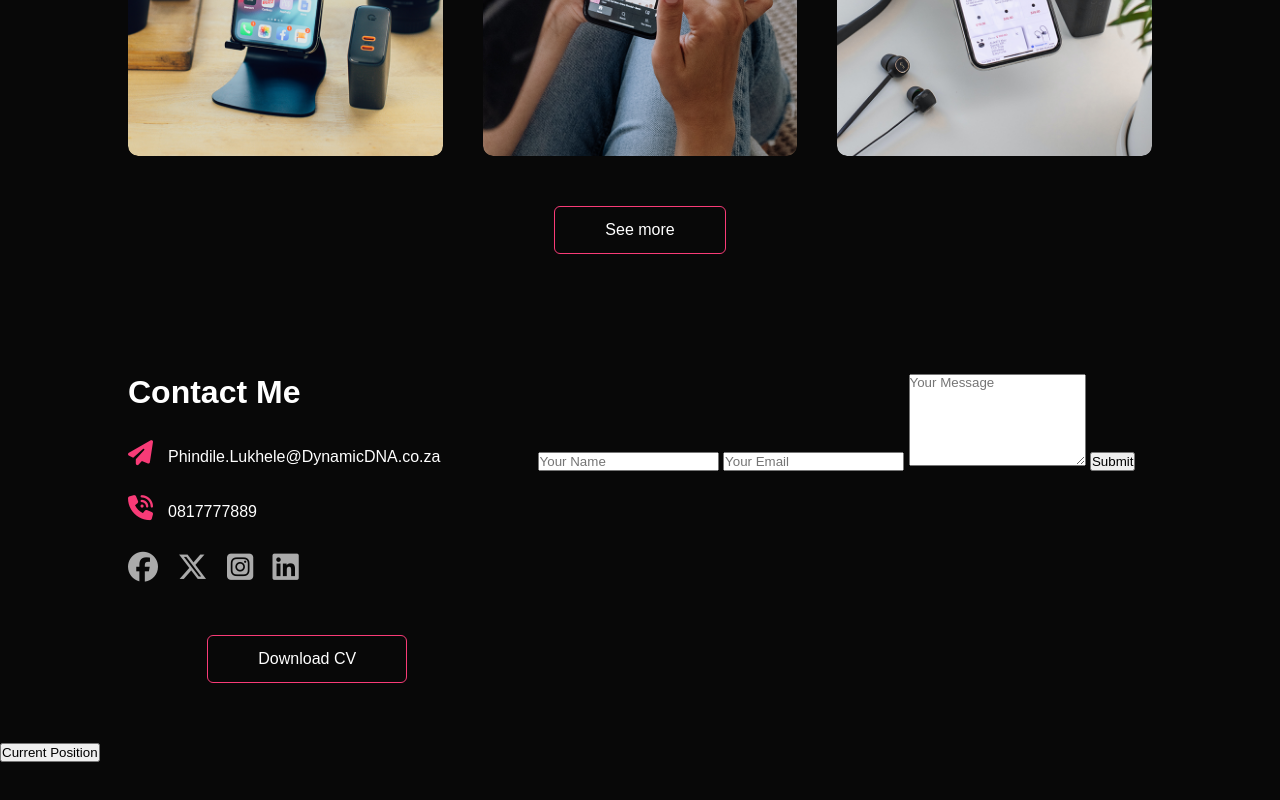
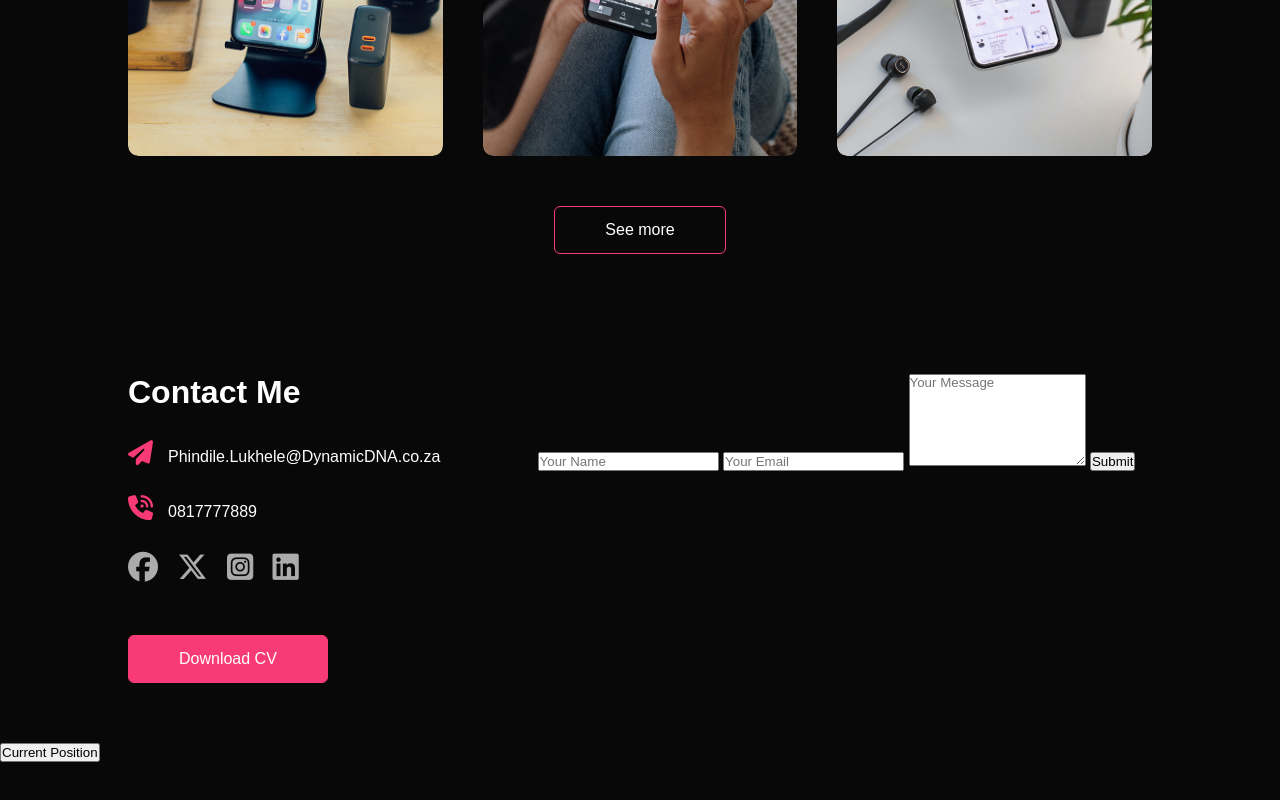
Before and after one commit to LukheleP/DDNA-EXAM-PROJECT, a plain HTML site: page index.html in a window 1280 px wide. Shown: the part 2215-3015 px from the top of the page. Drawn offline with Linux system fonts and the light colour scheme; some packages are replaced by stand-ins of ours.

Commit message:
Update style.css

```diff
--- a/style.css
+++ b/style.css
@@ -272,3 +272,7 @@ nav ul li a:hover::after{
     color: #f83b77;
     transform: translateY(-5px);
 }
+.btn.btn2{
+     display: inline-block;
+    background: #f83b77;
+}
```
